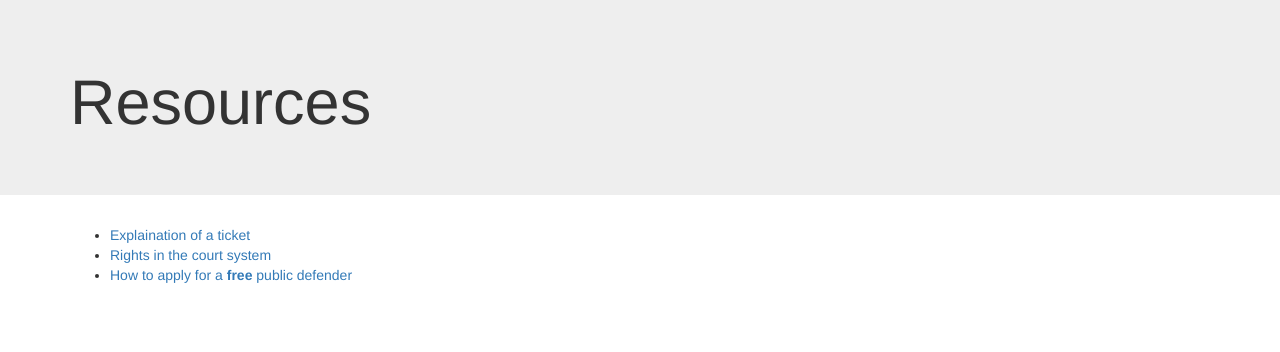
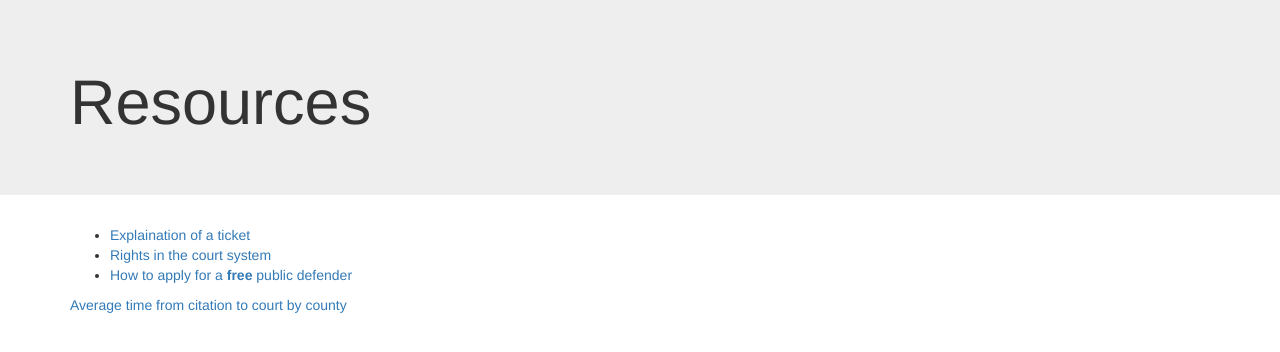
Before and after one commit to ixchi/GlobalHackV, a PHP site: template templates/resources.twig in a window 1280 px wide. Shown: the top 352 px of the page. Run offline with PHP 8.4, Linux system fonts and the light colour scheme; the template is opened without the code that fills it, so the values that code supplies are empty; some libraries are stand-ins or nearby versions.

Commit message:
average times to court

```diff
--- a/templates/resources.twig
+++ b/templates/resources.twig
@@ -19,5 +19,11 @@
 				</ul>
 			</div>
 		</div>
+
+		<div class="row">
+			<div class="col-sm-12">
+				<a href="https://docs.google.com/spreadsheets/d/1EGNCWLoUb15e0Kk7frTx7nCtL-pSXOoZYhul_qSxROE/edit?usp=sharing">Average time from citation to court by county</a>
+			</div>
+		</div>
 	</div>
 {% endblock %}
```
